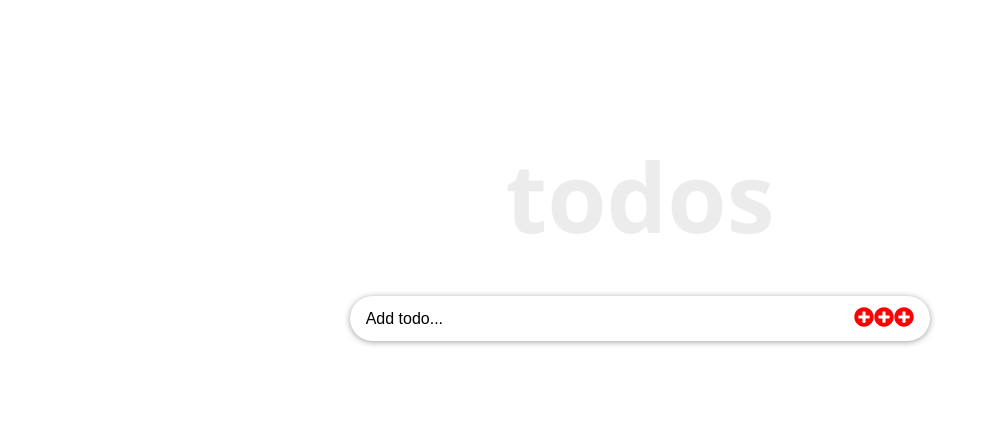
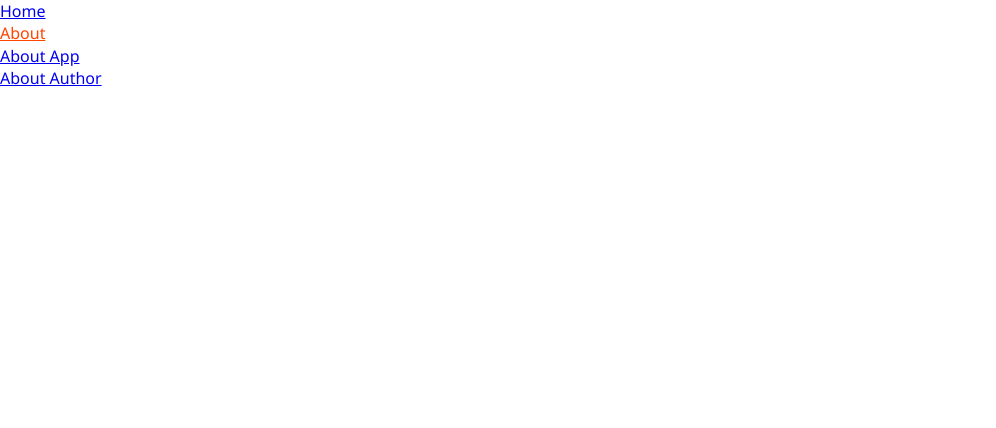
Before and after one commit to Neural-Technology-Solutions-SRL/adiaz-frontend-tutorial, a React app in the folder react-todo-app/: page /about in a window 1280 px wide. Shown: the whole page, without its empty margins (0-996 px from the left). Built offline with nearby package versions, Linux system fonts and the light colour scheme.

Commit message:
React tutorial routing with react router - finished

```diff
--- a/react-todo-app/package.json
+++ b/react-todo-app/package.json
@@ -9,6 +9,7 @@
     "react": "^18.2.0",
     "react-dom": "^18.2.0",
     "react-icons": "^4.4.0",
+    "react-router-dom": "^6.3.0",
     "react-scripts": "5.0.1",
     "web-vitals": "^2.1.4"
   },
--- a/react-todo-app/src/functionBased/App.css
+++ b/react-todo-app/src/functionBased/App.css
@@ -64,10 +64,13 @@ body {
     border: none;
 }
 
-/*
 .input-submit svg {
     color: darkcyan;
     font-size: 20px;
     margin-top: 2px;
 }
-*/
+
+.active {
+    color: orangered;
+    text-decoration: underline;
+}
--- a/react-todo-app/src/functionBased/components/InputTodo.js
+++ b/react-todo-app/src/functionBased/components/InputTodo.js
@@ -64,8 +64,6 @@ const InputTodo = (props) => {
                 }} />
                 */}
                 <FaPlusCircle />
-                <FaPlusCircle />
-                <FaPlusCircle />
             </button>
             </IconContext.Provider>
         </form>
--- a/react-todo-app/src/functionBased/components/Navbar.js
+++ b/react-todo-app/src/functionBased/components/Navbar.js
@@ -0,0 +1,33 @@
+import React from "react";
+import { NavLink } from "react-router-dom";
+
+const Navbar = () => {
+    const links = [
+        {
+            id: 1,
+            path: "/",
+            text: "Home",
+        },
+        {
+            id: 2,
+            path: "/about",
+            text: "About",
+        },
+    ]
+    return (
+        <nav className="navBar">
+            <ul>
+                {links.map(link => {
+                    return (
+                        <li key={link.id}>
+                            <NavLink to={link.path} activeclassname="active-link" exact="true">
+                                {link.text}
+                            </NavLink>
+                        </li>
+                    )
+                })}
+            </ul>
+        </nav>
+    )
+}
+export default Navbar
--- a/react-todo-app/src/functionBased/components/TodoContainer.js
+++ b/react-todo-app/src/functionBased/components/TodoContainer.js
@@ -1,10 +1,16 @@
 import React, { useState, useEffect } from "react";
 import { v4 as uuidv4 } from "uuid";
+import { Routes, Route } from "react-router-dom";
 
 // Importing Components
 import Header from "./Header";
 import InputTodo from "./InputTodo";
 import TodosList from "./TodosList";
+import Navbar from "./Navbar";
+
+// Importing pages
+import About from "../pages/About";
+import NotMatch from "../pages/NotMatch";
 
 
 const TodoContainer = () => {
@@ -117,13 +123,31 @@ const TodoContainer = () => {
         localStorage.setItem("todos", temp)
     }, [todos]);
 
+    // return (
+    //     <Route path="/">
+    //         <div className="container">
+    //             <div className="inner">
+    //                 <Header />
+    //                 <InputTodo
+    //                     addTodoProps={addTodoItem} />
+    //                 <TodosList
+    //                     todos={todos}
+    //                     handleChangeProps={handleChange}
+    //                     deleteTodoProps={delTodo}
+    //                     setUpdate={setUpdate} />
+    //             </div>
+    //         </div>
+    //     </Route>
+    // )
     return (
+        <>
+            <Navbar />
+            <Routes>
+                <Route exact path="/" element= {
                     <div className="container">
                         <div className="inner">
                             <Header />
-                <InputTodo
-                    addTodoProps={addTodoItem}
-                />
+                            <InputTodo addTodoProps={addTodoItem} />
                             <TodosList
                                 todos={todos}
                                 handleChangeProps={handleChange}
@@ -132,6 +156,11 @@ const TodoContainer = () => {
                             />
                         </div>
                     </div>
+                } />
+                <Route path="about/*" element={ <About /> } />
+                <Route path="*" element={ <NotMatch /> } />
+            </Routes>
+        </>
     )
 }
 export default TodoContainer
--- /dev/null
+++ b/react-todo-app/src/functionBased/pages/About.js
@@ -0,0 +1,26 @@
+import React from "react"
+import { Link, Route, Routes  } from "react-router-dom"
+
+// Importing component
+import SinglePage from "./SinglePages"
+
+const About = () => {
+    return (
+        <div>
+            <ul>
+                <li>
+                    <Link to={`about-app`}>About App</Link>
+                </li>
+                <li>
+                    <Link to={`about-author`}>About Author</Link>
+                </li>
+            </ul>
+
+            <Routes>
+                <Route path={`:slug`} element={ <SinglePage /> } />
+            </Routes>
+
+        </div>
+    )
+}
+export default About
--- /dev/null
+++ b/react-todo-app/src/functionBased/pages/NotMatch.js
@@ -0,0 +1,10 @@
+import React from "react"
+
+const NotMatch = () => {
+    return (
+        <div>
+            <h3>No match for this page</h3>
+        </div>
+    )
+}
+export default NotMatch
--- /dev/null
+++ b/react-todo-app/src/functionBased/pages/SinglePages.js
@@ -0,0 +1,30 @@
+import React from "react";
+import { useParams } from "react-router-dom";
+
+const SinglePage = () => {
+  // console.log(useParams())
+  const aboutData = [
+    {
+      slug: "about-app",
+      title: "About the App",
+      description:
+        "In this app, you can add, delete, submit and edit items. To edit items, simply double click on it. Once you are done, press the enter key to resubmit. This app will persist your data in the browser local storage. So whether you reload, close your app or reopened it, you still have access to your to-dos items.",
+    },
+    {
+      slug: "about-author",
+      title: "About the Author",
+      description:
+        "This app was developed by Ibas Majid, a self-taught web developer and a technical writer. He is opened to freelance Gig. So go ahead and connect with ibas on Twitter @ibaslogic.",
+    },
+  ]
+  const { slug } = useParams()
+  const aboutContent = aboutData.find(item => item.slug === slug)
+  const { title, description } = aboutContent
+  return (
+    <div>
+      <h1>{title}</h1>
+      <p>{description}</p>
+    </div>
+  )
+}
+export default SinglePage
--- a/react-todo-app/src/index.js
+++ b/react-todo-app/src/index.js
@@ -1,5 +1,6 @@
 import React from "react";
 import ReactDOM from "react-dom";
+import { BrowserRouter as Router } from "react-router-dom"
 
 // Importing Components
 import TodoContainer from "./functionBased/components/TodoContainer";
@@ -8,7 +9,10 @@ import TodoContainer from "./functionBased/components/TodoContainer";
 import "./functionBased/App.css";
 
 ReactDOM.render(
-        <React.StrictMode>
+    <React.StrictMode>
+        <Router>
             <TodoContainer />
-        </React.StrictMode>
-    , document.getElementById("root"))
+        </Router>
+    </React.StrictMode>,
+    document.getElementById("root")
+)
```
Also changed, not shown: 1 other file. Lines whose indentation alone changed are shown as unchanged.
